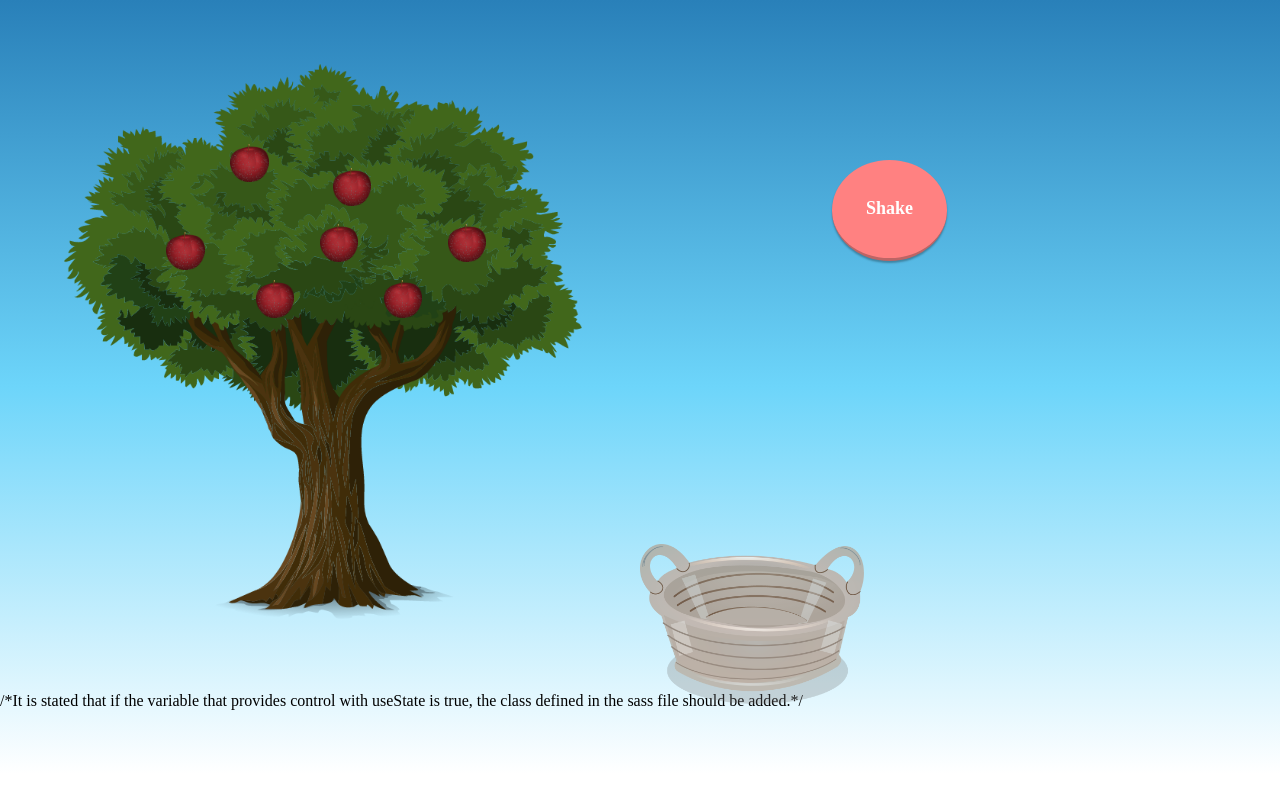
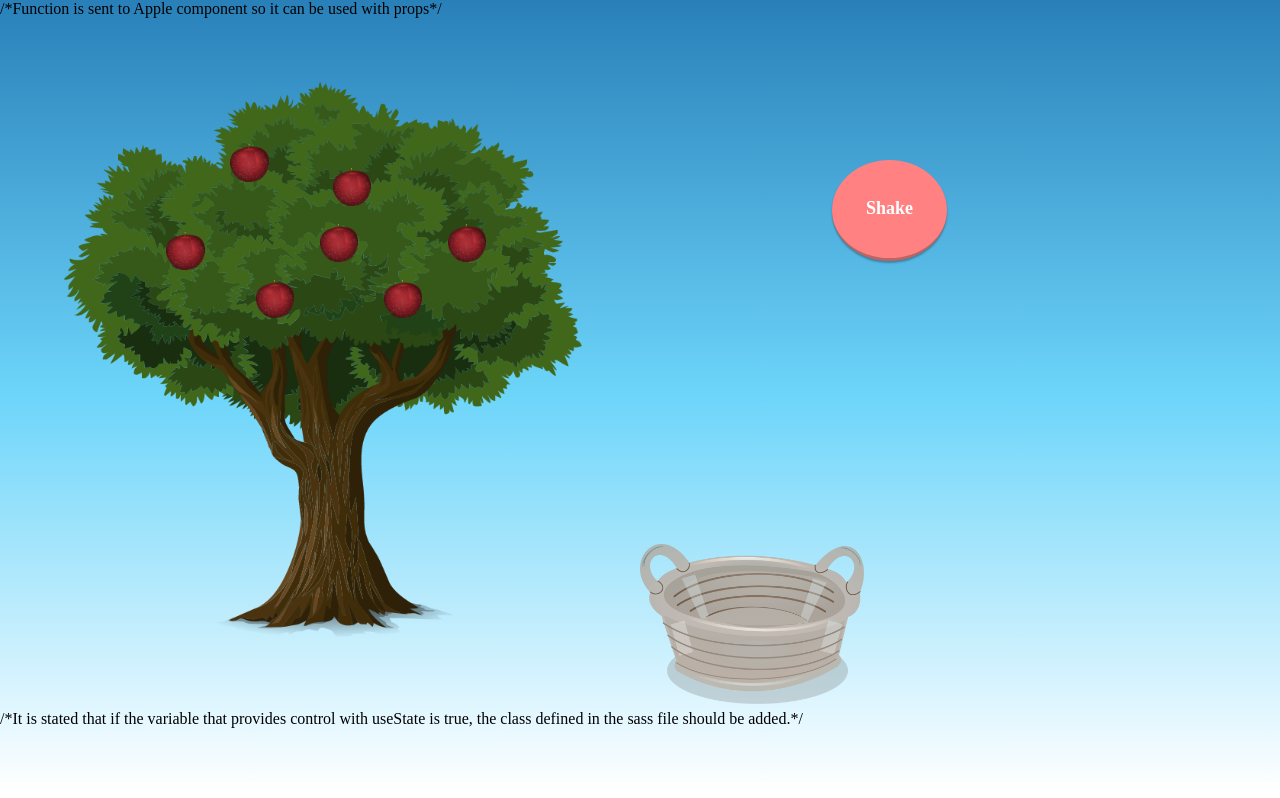
Before and after one commit to Senakbulut/shaking-tree-app, a React app: page / in a window 1280 px wide. Built offline with nearby package versions, Linux system fonts and the light colour scheme.

Commit message:
comment lines added

```diff
--- a/src/components/Basket/Basket.js
+++ b/src/components/Basket/Basket.js
@@ -4,13 +4,14 @@ import Apple from '../Apple/Apple'
 function Basket() {
     const [basketApple, setBasketApple] = useState(false);
 
-    const visibleApple = ()=>{
+    const visibleApple = ()=>{ //The function prepared for the apples in the basket to fall 1 second after the apples fall
 
         setBasketApple(true);
         setTimeout(()=>setBasketApple(false), 6000);
     }
     return (
         <div>
+        /*Function is sent to Apple component so it can be used with props*/
             <Apple visible={visibleApple}/>
             <div className="containerBasket">
                 <img src="../../../public/images/basket.png" alt="" className="basketImg" />
```
